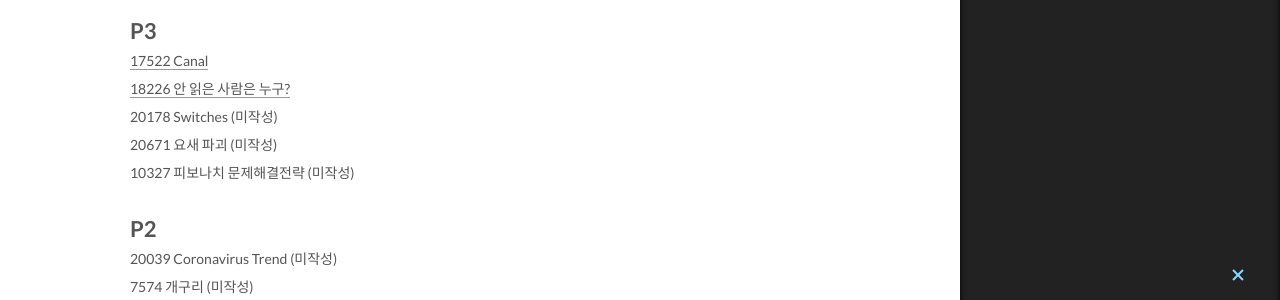
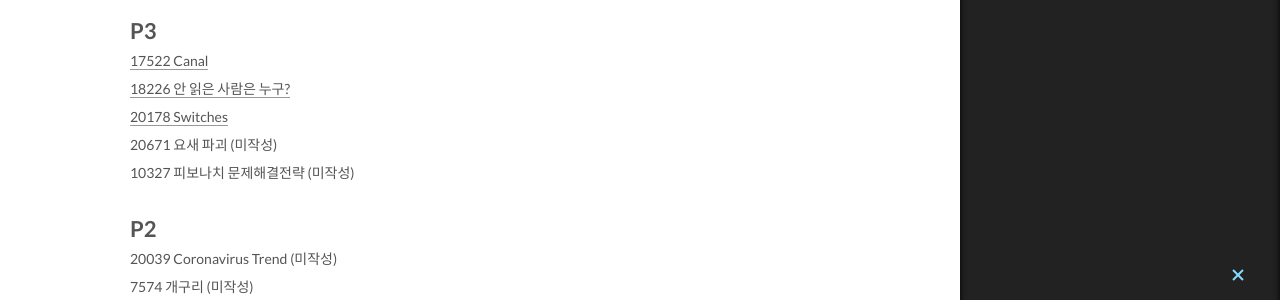
Before and after one commit to ansol4328/ansol4328.github.io, a Jekyll site: the page built from _posts/2021-11-04-PS-in-ROKAF.md, in a window 1280 px wide. Shown: the part 567-867 px from the top of the page. Built offline with Jekyll 4.4.1, drawn with Linux system fonts in a browser that asks for light colours; comment, search, counter and statistics services are not loaded.

Commit message:
add link of new post

```diff
--- a/_posts/2021-11-04-PS-in-ROKAF.md
+++ b/_posts/2021-11-04-PS-in-ROKAF.md
@@ -13,7 +13,7 @@ tags:
 # P3
 [17522 Canal](https://ansol4328.github.io/boj/2021/11/05/BOJ-17522/)
 [18226 안 읽은 사람은 누구?](https://ansol4328.github.io/boj/2021/11/23/BOJ-18226/)
-20178 Switches (미작성)
+[20178 Switches](https://ansol4328.github.io/boj/2021/11/23/BOJ-20178/)
 20671 요새 파괴 (미작성)
 10327 피보나치 문제해결전략 (미작성)
 
```
